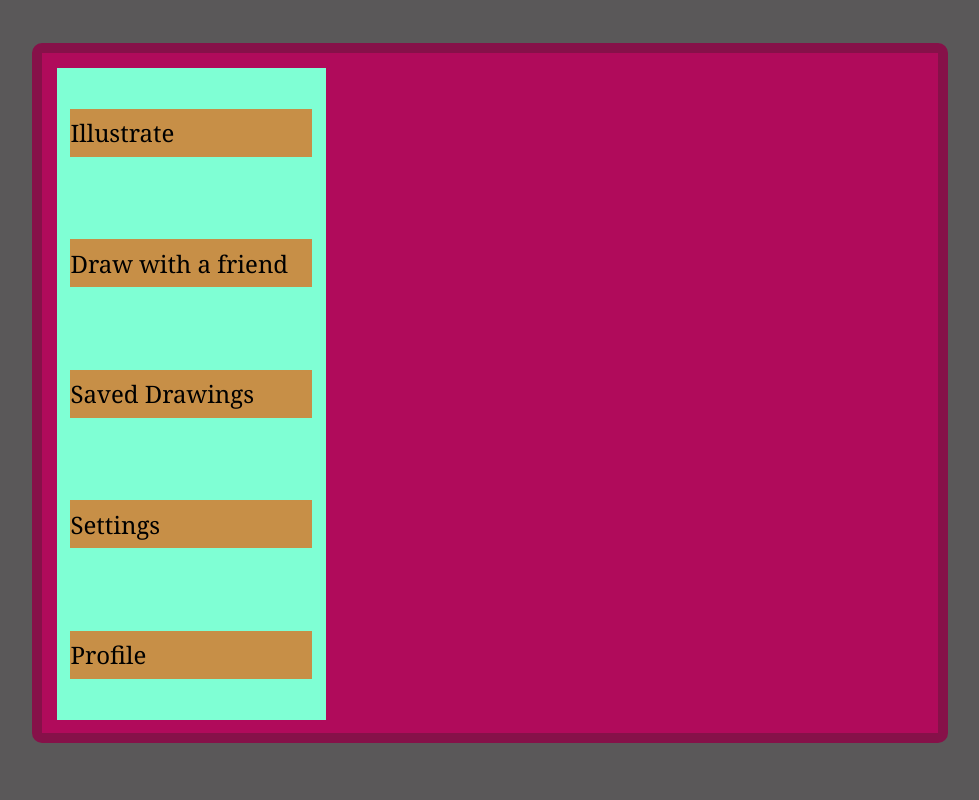
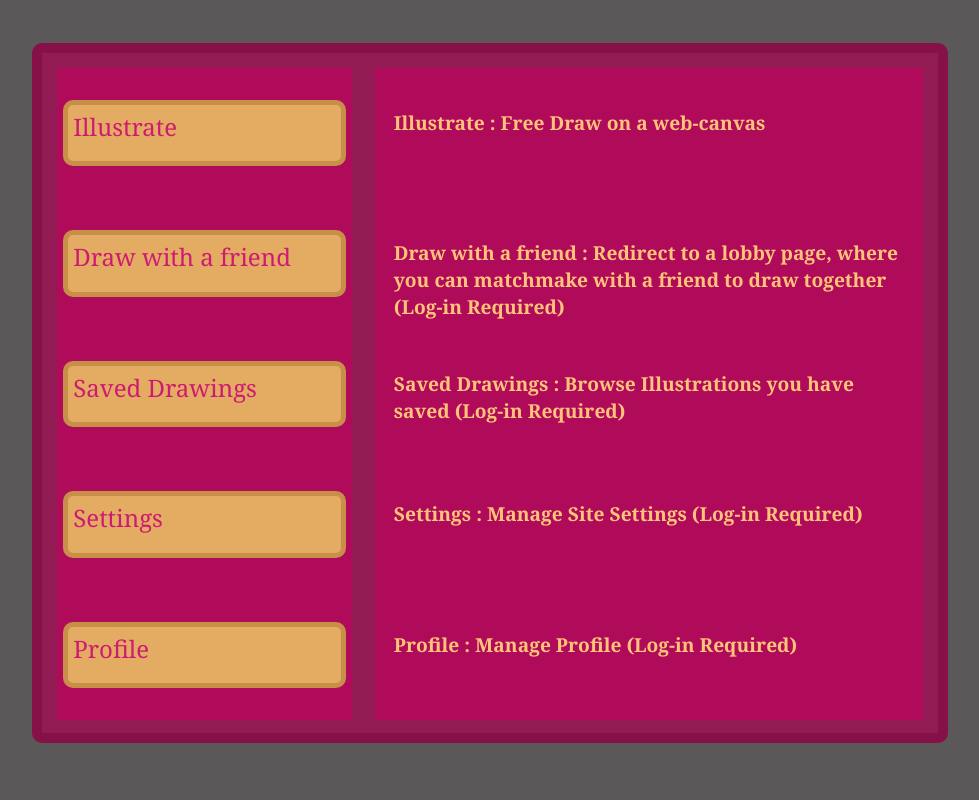
Before and after one commit to chickmenNuggs/CSE-108-Final-Project, a Flask app: page /home/ in a window 1280 px wide. Shown: the whole page, without its empty margins (150-1129 px from the left). Run offline with Flask 3, Linux system fonts and the light colour scheme.

Commit message:
Fixed some minor css mistakes
made shi pretty or smth

```diff
--- a/flask-app/app.py
+++ b/flask-app/app.py
@@ -27,6 +27,9 @@ def profile():
 def saved():
     return render_template("saved.html");
 
+@app.route('/settings/')
+def settings():
+    return render_template('saved.html')
 
 
 if __name__ == "__main__":
--- a/flask-app/static/master.css
+++ b/flask-app/static/master.css
@@ -53,7 +53,6 @@
     text-align: center;
     font-size: x-large;
     color: #ffc478;
-
 }
 #username, #password{
     background-color: #ffc478;
@@ -61,15 +60,21 @@
     border:solid;
     border-radius: 10px;
     border-color: #c78f47;
+    color: #312515;
 }
 #login-button{
     text-decoration: none;
     font-weight: bold;
     padding: 10px;
-    background-color: #ffc478;
+    background-color: #e4ac63;
     border: 5px solid  #c78f47;
     border-radius: 10px;
+    text-align: right;
     color: #861149;
+}
+#login-button:hover{
+    background-color: #ffc478;
+    border-color: #e4ac63;
 }
 .nav-bar{
     margin-top: 0;
@@ -90,31 +95,60 @@
     text-align: center;
 }
 .menu{
-    background-color: #b00b5b;
+    background-color: #921b54;
     width: 70%;
     height: 85vh;
     border: 10px solid #861149;
     border-radius: 10px;
     margin-top: 30px;
     margin-bottom: 45px;
+    display: flex;
+    flex-direction: row;
 }
 .vert-bar{
-    background-color: aquamarine;
+    background-color: #b00b5b;
     display: flex;
     flex-direction: column;
     margin: 15px;
-    width: 30%;
+    width: 35%;
     height: 96%;
     justify-content: space-evenly;
+    margin-right: 8px;
 }
 .vert-button{
-    background-color: #c78f47;
-    height: 6vh;
-    width: 90%;
+    border: 5px solid #c78f47;
+    border-radius: 10px;
+    padding: 5px;
+    background-color: #e4ac63;
+    height: 5.8vh;
+    width: 89%;
     margin:auto;
     display: flex;
-    /* justify-content: center; */
-    align-items: center;
-    text-align: center;
     font-size: x-large;
+    text-decoration: none;
+    color: #ce1b71;
+    /* text-align: center; */
 }
+.vert-button:hover {
+    background-color: #ffc478;
+    border-color: #e4ac63;
+}
+.instruction {
+    background-color: #b00b5b;
+    height: 96%;
+    width: 65%;
+    margin: 15px;
+    display: flex;
+    flex-direction: column;
+    justify-content: space-evenly;
+}
+.instruction p {
+    padding-left: 10px;
+    height: 6vh;
+    width: 95%;
+    margin: auto;
+    display: flex;
+    font-size: larger;
+    font-weight: bold;
+    color: #ffc478;
+}
--- a/flask-app/templates/home.html
+++ b/flask-app/templates/home.html
@@ -9,20 +9,29 @@
 </head>
 <body>
     <div class = background>
-        <!-- <div class = nav-bar>
-            <a class = "nav-button" id = "profile-button"> Profile</a>
-        </div> -->
         <div class = menu>
             <div class = vert-bar>
-                <a class = "vert-button">Illustrate</a>
-                <a class = "vert-button">Draw with a friend</a>
-                <a class = "vert-button">Saved Drawings</a>
-                <a class = "vert-button">Settings</a>
-                <a class = "vert-button">Profile</a>
+                <a class = "vert-button" href="{{url_for('canvas')}}">Illustrate</a>
+                <a class = "vert-button" href="{{url_for('lobby')}}">Draw with a friend</a>
+                <a class = "vert-button" href="{{url_for('saved')}}">Saved Drawings</a>
+                <a class = "vert-button" href="{{url_for('settings')}}">Settings</a>
+                <a class = "vert-button" href="{{url_for('profile')}}">Profile</a>
             </div>
             <div class = instruction>
                 <p>
-
+                    Illustrate : Free Draw on a web-canvas
+                </p>
+                <p>
+                    Draw with a friend : Redirect to a lobby page, where you can matchmake with a friend to draw together (Log-in Required)
+                </p>
+                <p>
+                    Saved Drawings : Browse Illustrations you have saved (Log-in Required)
+                </p>
+                <p>
+                    Settings : Manage Site Settings (Log-in Required)
+                </p>
+                <p>
+                    Profile : Manage Profile (Log-in Required)
                 </p>
             </div>
         </div>
```
Also changed, not shown: flask-app/templates/settings.html (added, +11 -0 lines).
